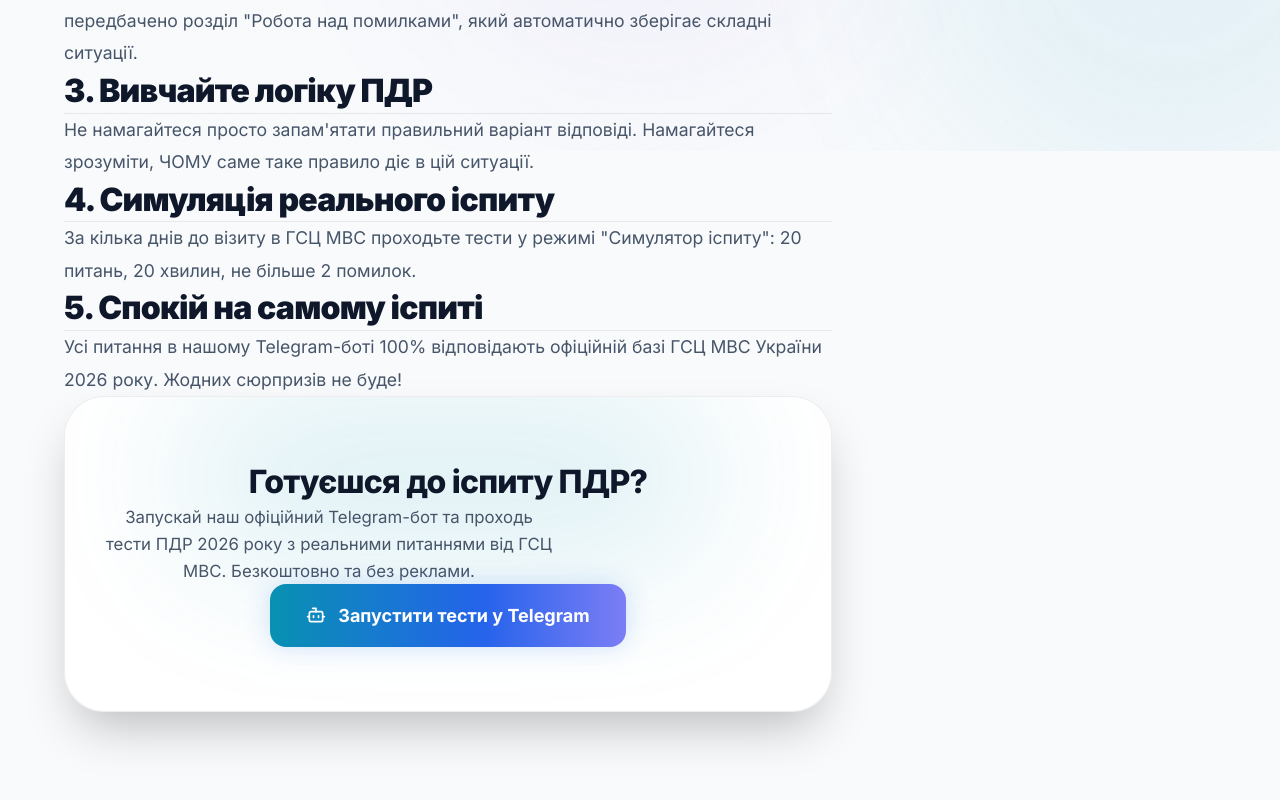
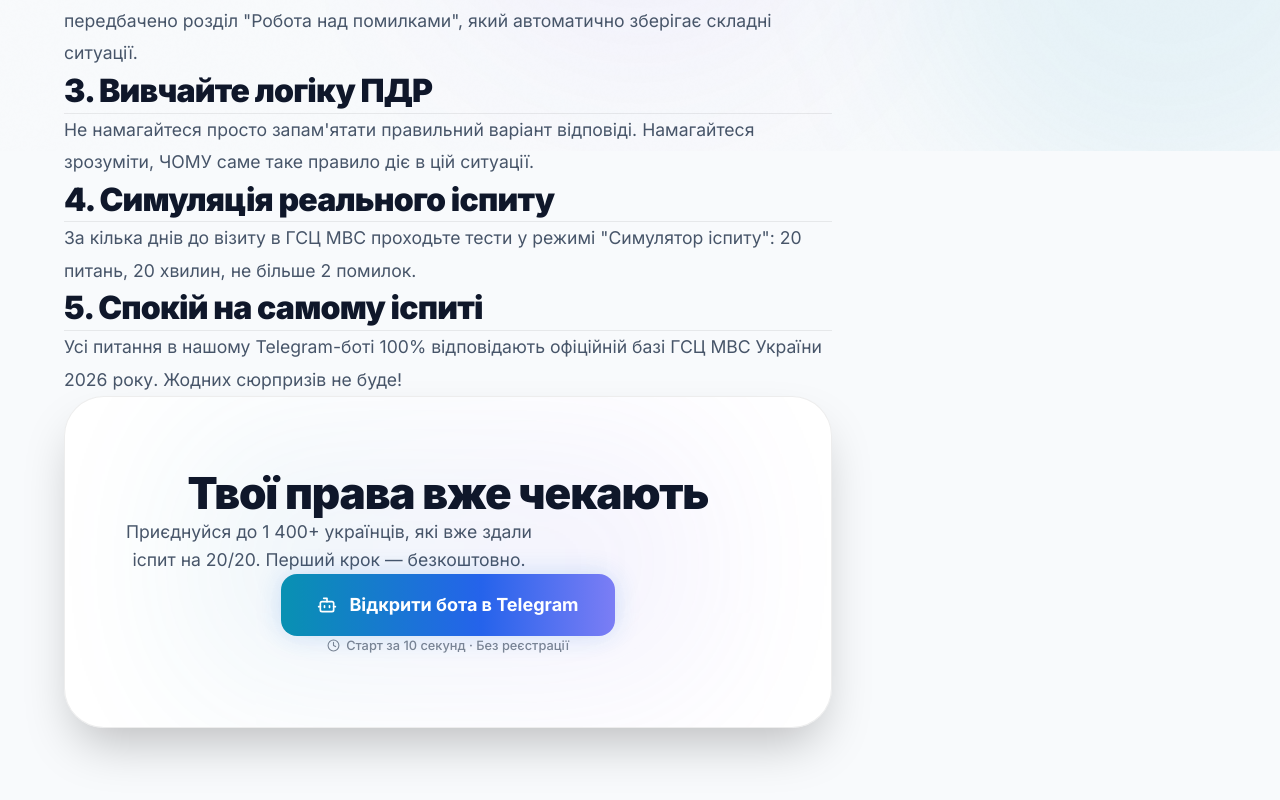
Before and after one commit to serjtlgram/pdr-landing, a Next.js app: page /expres-pidhotovka-pdr-2026 in a window 1280 px wide. Shown: the part 649-1449 px from the top of the page. Built offline with nearby package versions, Linux system fonts and the light colour scheme.

Commit message:
Update CTA block text and style to match user screenshot without logo

```diff
--- a/src/app/[slug]/page.tsx
+++ b/src/app/[slug]/page.tsx
@@ -3,7 +3,7 @@ import { getPostBySlug, getPostSlugs } from '@/lib/blog';
 import ReactMarkdown from 'react-markdown';
 import remarkGfm from 'remark-gfm';
 import Link from 'next/link';
-import { ChevronLeft } from 'lucide-react';
+import { ChevronLeft, Clock } from 'lucide-react';
 import { Metadata } from 'next';
 import { SiteHeader, BackgroundEffects, TelegramButton } from '@/app/components/SharedUI';
 
@@ -84,17 +84,21 @@ export default async function BlogPostPage({
 
           {/* Bottom CTA Card */}
           <div className="mt-32 mb-10">
-            <div className="glass-card rounded-[2.5rem] relative overflow-hidden shadow-2xl" style={{ border: '1px solid var(--border-color)', background: 'var(--bg-card)', padding: '4rem 2.5rem', textAlign: 'center' }}>
+            <div className="glass-card rounded-[2.5rem] relative overflow-hidden shadow-2xl" style={{ border: '1px solid var(--border-color)', background: 'var(--bg-card)', padding: '4.5rem 2.5rem', textAlign: 'center' }}>
               {/* Decorative background glow */}
-              <div className="absolute top-0 left-1/2 -translate-x-1/2 w-full max-w-lg h-40 bg-[var(--accent-cyan)] opacity-[0.15] blur-[80px] pointer-events-none"></div>
+              <div className="absolute top-1/2 left-1/2 -translate-x-1/2 -translate-y-1/2 w-full max-w-lg h-64 bg-gradient-to-r from-[var(--accent-cyan)] to-[#8b5cf6] opacity-[0.08] blur-[80px] pointer-events-none"></div>
 
               <div className="relative z-10">
-                <h3 className="text-2xl md:text-[2rem] font-extrabold text-[var(--text-primary)] mb-4 tracking-tight">Готуєшся до іспиту ПДР?</h3>
-                <p className="text-[var(--text-secondary)] mb-8 max-w-[28rem] mx-auto text-[1.05rem] leading-[1.6]">
-                  Запускай наш офіційний Telegram-бот та проходь тести ПДР 2026 року з реальними питаннями від ГСЦ МВС. Безкоштовно та без реклами.
+                <h3 className="text-[2rem] md:text-[2.75rem] font-black text-[var(--text-primary)] mb-4 tracking-tight leading-[1.1]">Твої права вже чекають</h3>
+                <p className="text-[var(--text-secondary)] mb-8 max-w-[28rem] mx-auto text-[1.1rem] leading-[1.6]">
+                  Приєднуйся до 1 400+ українців, які вже здали іспит на 20/20. Перший крок — безкоштовно.
                 </p>
                 <div className="flex justify-center">
-                  <TelegramButton label="Запустити тести у Telegram" size="lg" id="cta-blog-post" />
+                  <TelegramButton label="Відкрити бота в Telegram" size="lg" id="cta-blog-post" />
+                </div>
+                <div className="flex items-center justify-center gap-1.5 mt-5 text-[0.8rem] text-[var(--text-secondary)] font-medium opacity-70">
+                  <Clock size={13} />
+                  <span>Старт за 10 секунд · Без реєстрації</span>
                 </div>
               </div>
             </div>
```
